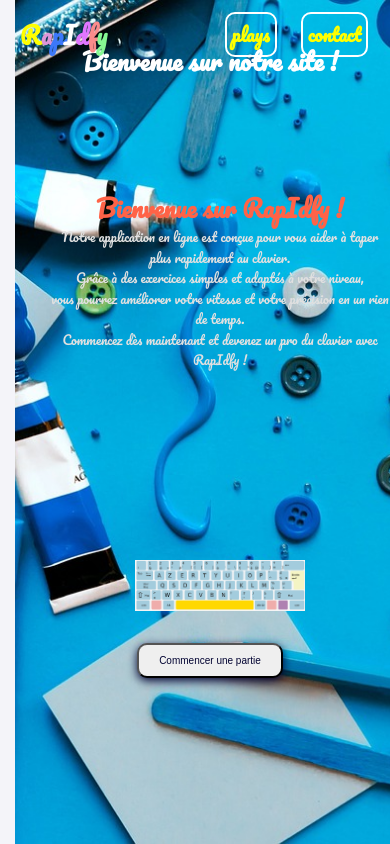
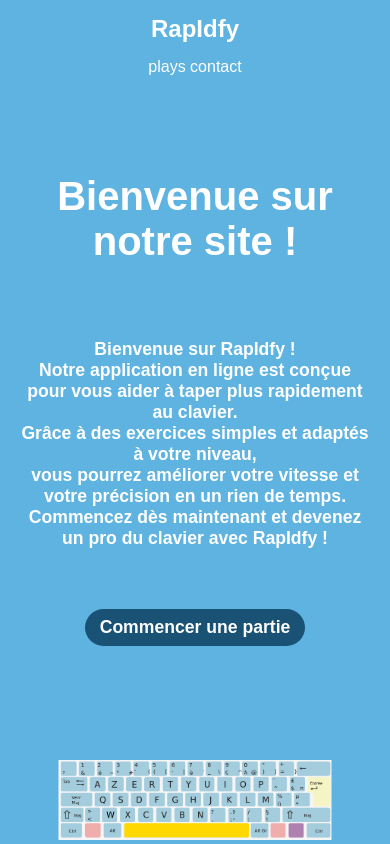
Before and after one commit to Harding10/rapidfy.github.com, a plain HTML site: page index.html in a window 390 px wide. Drawn offline with Linux system fonts and the light colour scheme.

Commit message:
Update ind.css

```diff
--- a/ind.css
+++ b/ind.css
@@ -1,450 +1,261 @@
-/* Général */
 * {
+    padding: 0;
     margin: 0;
-    padding: 0;
     box-sizing: border-box;
+    font-family: Arial, Helvetica, sans-serif;
 }
 
-/* Police globale */
 body {
-    font-family: 'Pacifico', cursive;
-    background-color: #f4f4f9;
-    color: #333;
+    --color-primary: rgb(26, 82, 118);
+    --color-secondary: white;
+    --color-tertiary: rgb(84, 153, 199);
+    background-color: rgb(95, 179, 224);
+    list-style: none;
+    min-height: 100vh;
+    display: flex;
+    flex-direction: column;
+    align-items: center;
+}
+
+/* Navbar */
+.navbar {
+    position: fixed;
+    top: 0;
+    left: 0;
+    right: 0;
+    padding: 20px;
+    display: flex;
+    justify-content: space-between;
+    align-items: center;
+    width: 100%;
+    box-sizing: border-box;
+    z-index: 10;
+}
+
+.navbar .logo {
+    font-size: 2.5em;
+    font-weight: bold;
+    color: var(--color-secondary);
+}
+
+.navbar a {
+    color: var(--color-secondary);
+    text-decoration: none;
+}
+
+.navbar .nav-links ul {
+    display: flex;
+    list-style: none;
+    font-size: 1.5em;
+    font-weight: 600;
+}
+
+.navbar .nav-links ul li {
+    margin: 0 20px;
+    padding: 5px;
+}
+
+.navbar .nav-links ul li.plays a {
+    color: var(--color-secondary);
+    border: 2px solid var(--color-secondary);
+    border-radius: 20px;
+    background-color: var(--color-primary);
+    padding: 5px 15px;
+}
+
+.navbar .nav-links ul li.ctc a {
+    color: var(--color-secondary);
+    border: 2px solid var(--color-secondary);
+    border-radius: 20px;
+    background-color: rgb(17, 122, 101);
+    padding: 5px 15px;
+}
+
+.navbar .nav-links ul li.plays a:hover {
+    background-color: var(--color-tertiary);
+}
+
+.navbar .nav-links ul li.ctc a:hover {
+    background-color: rgb(22, 160, 133);
 }
 
 /* Header */
 header {
-    background-size: cover;
-    background-repeat: no-repeat;
-    background-position: center;
-    background-image: url('font.jpg'); /* Ajoutez le chemin correct de l'image */
-    height: 100vh; /* Utilisation de toute la hauteur de la fenêtre */
-    color: white;
     text-align: center;
-    padding: 40px 20px;
+    padding: 150px 20px;
+    flex: 1;
+    display: flex;
+    flex-direction: column;
+    align-items: center;
+    justify-content: center;
     position: relative;
-    width: 100vw;
+}
+
+header h1 {
+    color: var(--color-secondary);
+    font-size: 4em;
     margin: 0;
 }
 
-header::before {
-    content: '';
-    position: absolute;
-    top: 0;
-    left: 0;
-    width: 100%;
-    height: 100%;
-    background-color: rgba(0, 0, 0, 0.5); /* Superposition sombre */
-    z-index: -1; /* Placer la superposition derrière le contenu */
+header p {
+    font-weight: 900;
+    color: var(--color-secondary);
+    font-size: 1.5em;
+    margin: 20px 0;
 }
 
-header h1 {
-    font-size: 3rem;
-    margin-bottom: 20px;
+header img {
+    position: absolute;
+    top: 70%;
+    width: 40%;
+    max-width: 400px;
+    left: 50%;
+    transform: translateX(-50%);
 }
 
-header p {
-    font-size: 1.2rem;
-    line-height: 1.6;
-    margin-top: 20px;
-    color: #e0e0e0;
+/* Button */
+button {
+    padding: 10px 30px;
+    background-color: var(--color-primary);
+    border-radius: 30px;
+    font-size: 1.2em;
+    font-weight: 900;
+    color: var(--color-secondary);
+    text-align: center;
+    text-decoration: none;
+    border: none;
+    margin: 40px 0;
+    cursor: pointer;
 }
-
-/* Texte spécial (span) */
-.text1 {
-    font-size: 2rem;
-    font-weight: bold;
-    color: #ff6347;
-}
-
-/* Image dans le texte */
-.img2 {
-    display: inline-block;
-
-    position:absolute;
-    top:60%;
-    left:30%;
-}
-
-.img2 img {
-    width: 110%;
-    height: auto;
-}
-
-
-/* Styles supplémentaires pour l'apparence générale */
-body, h1, p {
-    margin-left: 15px;
-    margin-right: 15px;
-}
-.navbar{
-    position: fixed;
-    top:0;
-    left: 0;
-    width: 100%;
-    padding: 10px 20px;
-    display: flex;
-    justify-content: space-between;
-    align-items: center;
-    z-index: 100;
-}
-.navbar .logo{
-    font-size: 24px;
-    font-weight: bold;
-    color: #f4f4f9;
+button a {
+    color: white;
     text-decoration: none;
 }
 
-.navbar .nav-links{
-    display: flex;
-    gap: 20px;
-}
-.navbar .nav-links a{
-    color: yellow;
-text-decoration:none;
-    font-size: 18px;
-    font-weight: 900;
-     border: 2px solid white;
-    border-radius: 10px;
-    padding: 5px;
-    margin: 2px;
-    }
-    .navbar .nav-links a:hover{
-         border: 2px solid #030433;
-        background-color:wheat;
-        color: red;
-    }
-button{
-position: relative;
-top:10%;
-
-   font-size: 20px;
-   border-radius: 10px;
-   padding: 10px 20px;
-   box-shadow: 0px 3px 10px #030433;
-
-cursor: pointer; /* Changer le curseur au survol */
-  transition: transform 0.3s ease, box-shadow 0.3s ease;
+button:hover {
+    background-color: var(--color-tertiary);
 }
 
-button:hover{
+/* Responsive Styles */
 
-    transform: scale(1.2); /* Zoom de 20% */
-  box-shadow: 0 4px 8px rgba(0, 0, 0, 0.2); /* Ombre pour un effet de profondeur */
+@media screen and (min-width: 1025px){
+    header img {
+        width: 50%;
+        top: 80%;
+    }
+}
+@media screen and (max-width: 1024px) {
+    /* Navbar */
+    .navbar .logo {
+        font-size: 2em;
+    }
 
-}
+    .navbar .nav-links ul {
+        font-size: 1.3em;
+    }
 
-button a{
-    color: #030433;
-    text-decoration: none;
-}
-.span1{
-    color:yellow;
-}
-.span2{
-    color:rgb(221, 149, 216);
-}
-.span3{
-    color:rgb(60, 120, 250) ;
-}
-.span4{
-    color: white;
-}
-.span5{
-    color:rgb(225, 118, 255) ;
-}
+    .navbar .nav-links ul li {
+        margin: 0 10px;
+    }
 
-.span6{
- color:rgb(250, 139, 139) ;
- }
- .span7{
-    color:rgb(134, 248, 147) ;
-}
+    /* Header */
+    header h1 {
+        font-size: 3.5em;
+    }
 
+    header p {
+        font-size: 1.3em;
+    }
 
+    header img {
+        width: 50%;
+        top: 80%;
+    }
 
-
-
-
-
- /* =================== Large Écrans (1501px et plus) =================== */
-
-@media  (min-width: 1501px){
-/* Image dans le texte */
-.img2 {
-    display: inline-block;
-
-    position:absolute;
-    top:60%;
-    left:30%;
-}
-
-.img2 img {
-    width: 110%;
-    height: auto;
-}
-
-button{
-    position: relative;
-    top:10%;
-      right:2% ;
-       font-size: 30px;
-       border-radius: 10px;
-       padding: 10px 20px;
-       box-shadow: 0px 3px 10px #030433;
-
+    /* Button */
+    button {
+        padding: 8px 25px;
     }
 }
 
-
-
-    /* =================== Large Écrans (1500px et moin) =================== */
-@media  (max-width: 1500px) {
-
-    .img2 {
-        display: flex;
-        position:absolute;
-        top: 60%;
-        left:25%;
-
-    }
-    .img2 img {
-        padding: 10%;
-        width: 100%;
-        height: auto;
+@media screen and (max-width: 768px) {
+    /* Navbar */
+    .navbar {
+        flex-direction: column;
+        align-items: center;
+        padding: 15px;
     }
 
+    .navbar .logo {
+        font-size: 1.8em;
+        margin-bottom: 15px;
+    }
 
-}
-/* =================== écran (jusqu'à 1240px) =================== */
-@media  (max-width: 1240px) {
-    .img2 {
-        display: flex;
-        position:absolute;
-        top: 60%;
-        left:20%;
+    .navbar .nav-links ul {
+        flex-direction: column;
+        font-size: 1.2em;
+    }
 
+    .navbar .nav-links ul li {
+        margin: 10px 0;
     }
-    .img2 img {
-        padding: 10%;
-        width: 100%;
-        height: auto;
+
+    /* Header */
+    header h1 {
+        font-size: 2.8em;
+        margin: 10px 0;
     }
-    /* =================== écran (jusqu'à 1230px) =================== */
-    @media  (max-width: 1230px) {
-        .img2 {
-            display: flex;
-            position:absolute;
-            top: 60%;
-            left:15%;
 
-        }
-        .img2 img {
-            padding: 10%;
-            width: 100%;
-            height: auto;
-        }
+    header p {
+        font-size: 1.2em;
     }
-}
-/* =================== Tablettes (jusqu'à 960px) =================== */
-@media  (max-width: 960px){
-    .img2 {
-        display: flex;
-        position:absolute;
-        top: 60%;
-        left:10%;
 
+    header img {
+        width: 60%;
+        top: 90%;
     }
-    .img2 img {
-        padding: 10%;
-        width: 100%;
-        height: auto;
+
+    /* Button */
+    button {
+        padding: 8px 20px;
     }
 }
 
-
-
-
-/* =================== Tablettes (jusqu'à 768px) =================== */
-@media (max-width: 603px) {
-    .img2 {
-        display: inline-block;
-        position:absolute;
-        top:90%;
-        left:5%;
-    }
-    .img2 img {
-        width: 70%;
-        height: auto;
+@media screen and (max-width: 480px) {
+    /* Navbar */
+    .navbar .logo {
+        font-size: 1.5em;
     }
 
-    button{
-         position: relative;
-         top:30px;
-         font-size: 20px;
-         border-radius: 10px;
-         padding: 10px 20px;
-         box-shadow: 0px 3px 10px #030433;
-
-        }
-
-}
-
-/* =================== Mobiles (jusqu'à 480px) =================== */
-@media (max-width: 480px) {
-    header h1 {
-        font-size: 1.5rem;
-        margin-bottom: 20px;
+    .navbar .nav-links ul li {
+        font-size: 1.1em;
     }
 
-    .img2 {
-        display: inline-block;
-        position:absolute;
-        top:0;
-        left:5%;
-    }
-    .img2 img {
-        width: 1%;
-        height: auto;
-    }
-    button{
-        position: relative;
-        top:30px;
-        font-size: 10px;
-        border-radius: 10px;
-        padding: 10px 20px;
-        box-shadow: 0px 3px 10px #030433;
-
-       }
-       .text1 {
-        font-size: 1rem;
-        font-weight: bold;
-        color: #ff6347;
+    /* Header */
+    header h1 {
+        font-size: 2.5em;
+        margin: 15px 0;
     }
 
-}
-/* =================== Très petits écrans (jusqu'à 500px) =================== */
-@media (max-width: 446px) {
-    button{
-        position: relative;
-        top:30px;
-        font-size: 10px;
-        border-radius: 10px;
-        padding: 10px 20px;
-        box-shadow: 0px 3px 10px #030433;
-}
-       .text1 {
-        font-size: 1.5rem;
-        font-weight: bold;
-        color: #ff6347;
+    header p {
+        font-size: 1.1em;
     }
 
-    .img2 {
-        display: inline-block;
-        position:absolute;
-        top: 50px;;
-        left:5%;
-     }
-     }
-/* =================== Très petits écrans (jusqu'à 369px) =================== */
-     @media (max-width: 380px) {
-        header p{
-            top: 20%;
-            position: absolute;
-            font-size: 0.8rem;
-
-        }
-        .img2 {
-            display: flex;
-            position:absolute;
-            top: 6px;
-            left:30%;
-
-        }
-        .img2 img {
-            padding: 10%;
-            width: 100%;
-            height: auto;
-        }
-        button{
-            position: relative;
-            top:70%;
-            margin: 60px;
-            font-size: 10px;
-            border-radius: 10px;
-            padding: 10px 20px;
-            box-shadow: 0px 3px 10px #030433;
+    header img {
+        width: 70%;
+        top: 90%;
     }
 
-
-        }
-        /* =================== Très petits écrans (jusqu'à 320px) =================== */
-        @media (max-width: 320px){
-            header p{
-                top: 20%;
-                position: absolute;
-                font-size: 0.5rem;
-
-            }
-            .img2 {
-                display: flex;
-                position:absolute;
-                top: 6px;
-                left:30%;
-
-            }
-            .img2 img {
-                margin: 60px;
-                padding: 10%;
-                width: 100%;
-                height: auto;
-            }
-            button{
-                position: relative;
-                top:70%;
-                margin: 60px;
-                font-size: 8px;
-                border-radius: 10px;
-                padding: 10px ;
-                box-shadow: 0px 3px 10px #030433;
-        }
-
-
-        }
-
-
-
-/* =================== Écrans entre 320px et 480px =================== */
-@media (max-width: 480px) {
-    button{
-        position: relative;
-        top:70%;
-        margin: 6px;
-        font-size: 10px;
-        border-radius: 10px;
-        padding: 10px 20px;
-        box-shadow: 0px 3px 10px #030433;
-}
-       header p{
-        top: 20%;
-        position: absolute;
-        font-size: 0.8rem;
-
+    /* Button */
+    button {
+        padding: 8px 15px;
+        font-size: 1.1em;
     }
 }
 
-/* =================== Menu Réactif pour petits écrans (moins de 900px) =================== */
-@media screen and (max-width: 900px) {
-
-    .img2 {
-        display: inline-block;
-        position:absolute;
-        top:60%;
-        left:5%;
+@media screen and (max-width: 360px){
+    header img {
+        width: 70%;
+        top: 90%;
     }
-    .img2 img {
-        width: 70%;
-        height: auto;
-    }
-
-     }
+}
```
